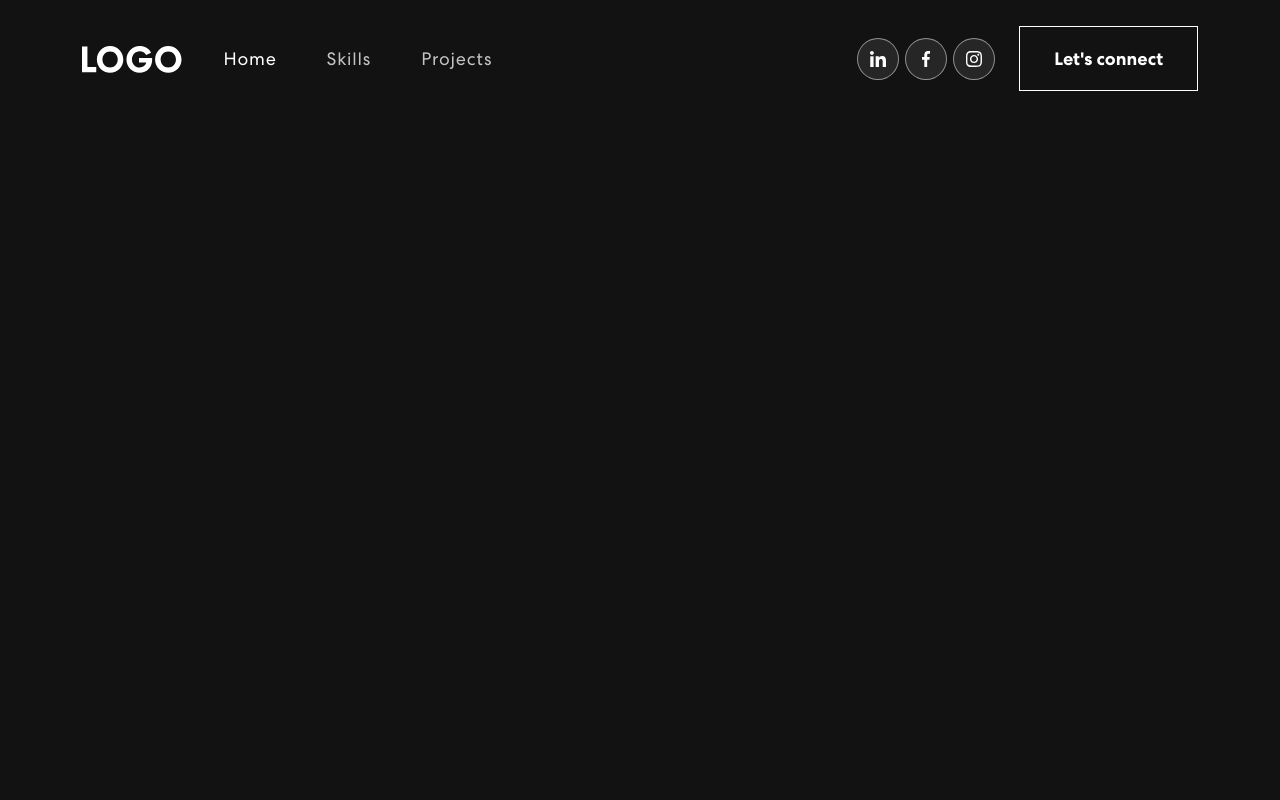
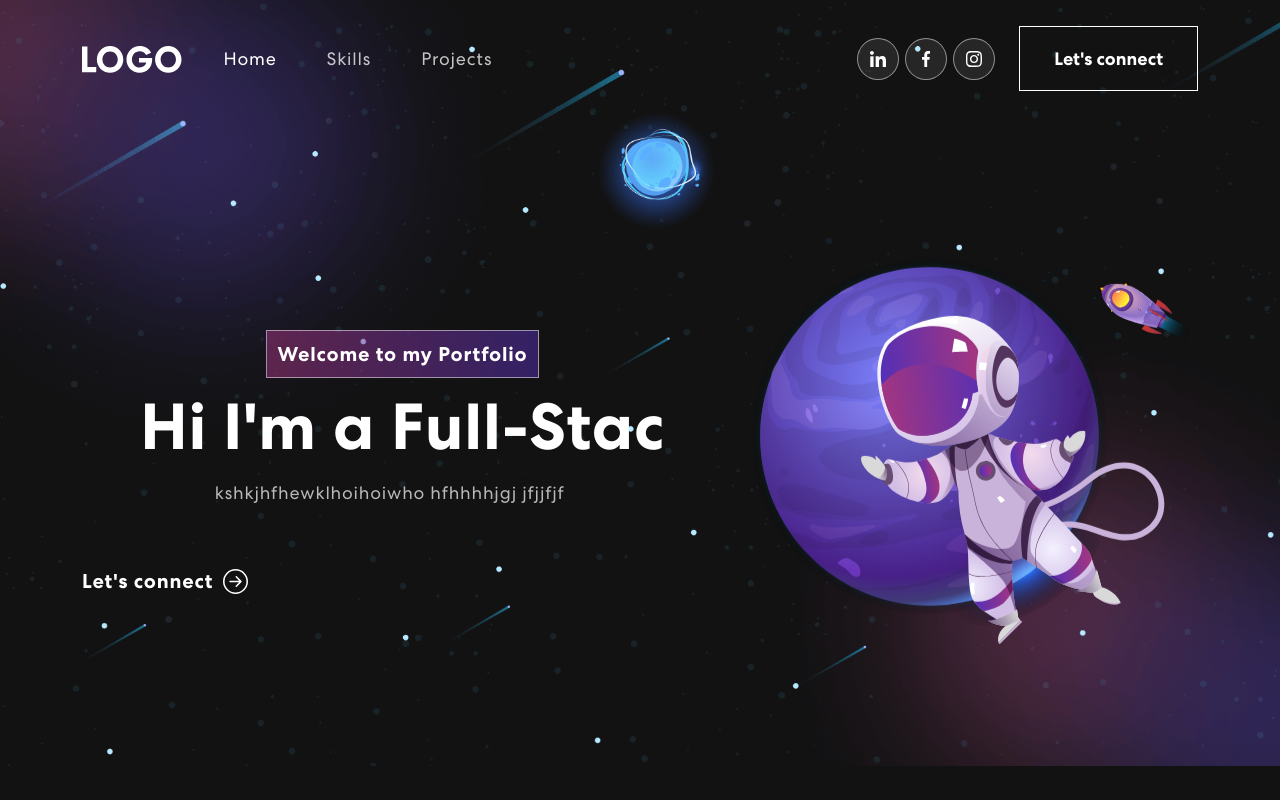
Before and after one commit to kwenealete/personal-portfolio, a React (Create React App) app: page / in a window 1280 px wide. Built offline with nearby package versions, Linux system fonts and the light colour scheme.

Commit message:
Banner component added. The banner section displays a welcome note,  brief history about myself in, a link for possible connections and various job functions/title I pride myself in.

```diff
--- a/package.json
+++ b/package.json
@@ -9,6 +9,7 @@
     "bootstrap": "^5.3.3",
     "react": "^18.3.1",
     "react-bootstrap": "^2.10.4",
+    "react-bootstrap-icons": "^1.11.4",
     "react-dom": "^18.3.1",
     "react-scripts": "5.0.1",
     "web-vitals": "^2.1.4"
--- a/src/App.css
+++ b/src/App.css
@@ -231,6 +231,77 @@
 	border-color: transparent;
 }
 
+/***** Banner Css *****/
+.banner {
+  margin-top: 0;
+  padding: 260px 0 100px 0;
+  background-image: url('./assets/img/banner-bg.png');
+  background-position: top center;
+  background-size: cover;
+  background-repeat: no-repeat;
+}
+.banner .tagline {
+  font-weight: 700;
+  letter-spacing: 0.8px;
+  padding: 8px 10px;
+  background: linear-gradient(90.21deg, rgba(170, 54, 124, 0.5) -5.91%, rgba(74, 47, 189, 0.5) 111.58%);
+  border: 1px solid rgba(255, 255, 255, 0.5);
+  font-size: 20px;
+  margin-bottom: 16px;
+  display: inline-block;
+}
+.banner h1 {
+  font-size: 65px;
+  font-weight: 700;
+  letter-spacing: 0.8px;
+  line-height: 1;
+  margin-bottom: 20px;
+  display: block;
+}
+.banner p {
+  color: #B8B8B8;
+  font-size: 18px;
+  letter-spacing: 0.8px;
+  line-height: 1.5em;
+  width: 96%;
+}
+.banner button {
+  color: #fff;
+  font-weight: 700;
+  font-size: 20px;
+  margin-top: 60px;
+  letter-spacing: 0.8px;
+  display: flex;
+  align-items: center;
+}
+.banner button svg {
+  font-size: 25px;
+  margin-left: 10px;
+  transition: 0.3s ease-in-out;
+  line-height: 1;
+}
+.banner button:hover svg {
+  margin-left: 25px;
+}
+.banner img {
+  animation: updown 3s linear infinite;
+}
+@keyframes updown {
+    0% {
+        transform: translateY(-20px);
+    }
+    50% {
+        transform: translateY(20px);
+    }
+    100% {
+        transform: translateY(-20px);
+    }
+}
+.txt-rotate > .wrap {
+  border-right: 0.08em solid #666;
+}
+
+
 
 
 
--- a/src/App.js
+++ b/src/App.js
@@ -1,12 +1,14 @@
 // import logo from "./logo.svg";
 import "./App.css";
 import NavBar from "./components/Navigate";
+import Banner from "./components/Banner";
 import "bootstrap/dist/css/bootstrap.min.css";
 
 function App() {
   return (
     <div className="App">
       <NavBar />
+      <Banner />
     </div>
   );
 }
--- /dev/null
+++ b/src/components/Banner.js
@@ -0,0 +1,69 @@
+import { Container, Row, Col } from "react-bootstrap";
+import { ArrowRightCircle } from "react-bootstrap-icons";
+import headerImg from "../assets/img/header-img.svg";
+import { useEffect, useState } from "react";
+
+export default function Banner() {
+  const [loopNum, setLoopNum] = useState(0);
+  const [isDeleting, setIsDeleting] = useState(false);
+  const toRotate = ["Full-Stack", "DevOps", "Cloud Engineer Enthusiast"];
+  const [text, setText] = useState("");
+  const [delta, setDelta] = useState(300 - Math.random() * 100);
+  const period = 2000;
+
+  useEffect(() => {
+    let ticker = setInterval(() => {
+      tick();
+    }, delta);
+
+    return () => {
+      clearInterval(ticker);
+    };
+  }, [text]);
+
+  function tick() {
+    let i = loopNum % toRotate.length;
+    let fullText = toRotate[i];
+    let updatedText = isDeleting
+      ? fullText.substring(0, text.length - 1)
+      : fullText.substring(0, text.length + 1);
+
+    setText(updatedText);
+
+    if (isDeleting) {
+      setDelta((prevDelta) => prevDelta / 2);
+    }
+
+    if (!isDeleting && updatedText === fullText) {
+      setIsDeleting(true);
+      setDelta(period);
+    } else if (isDeleting && updatedText === "") {
+      setIsDeleting(false);
+      setLoopNum(loopNum + 1);
+      setDelta(500);
+    }
+  }
+
+  return (
+    <section className="banner" id="home">
+      <Container>
+        <Row className="align-items-center">
+          <Col xs={12} md={6} xl={7}>
+            <span className="tagline">Welcome to my Portfolio</span>
+            <h1>
+              {`Hi I'm a `}
+              <span className="wrap">{text}</span>
+            </h1>
+            <p>kshkjhfhewklhoihoiwho hfhhhhjgj jfjjfjf</p>
+            <button onClick={() => console.log("connect")}>
+              Let's connect <ArrowRightCircle size={25} />
+            </button>
+          </Col>
+          <Col xs={12} md={6} xl={5}>
+            <img src={headerImg} alt="Header Img" />
+          </Col>
+        </Row>
+      </Container>
+    </section>
+  );
+}
```
Also changed, not shown: 1 other file (tests, documents, lock files or other folders).
